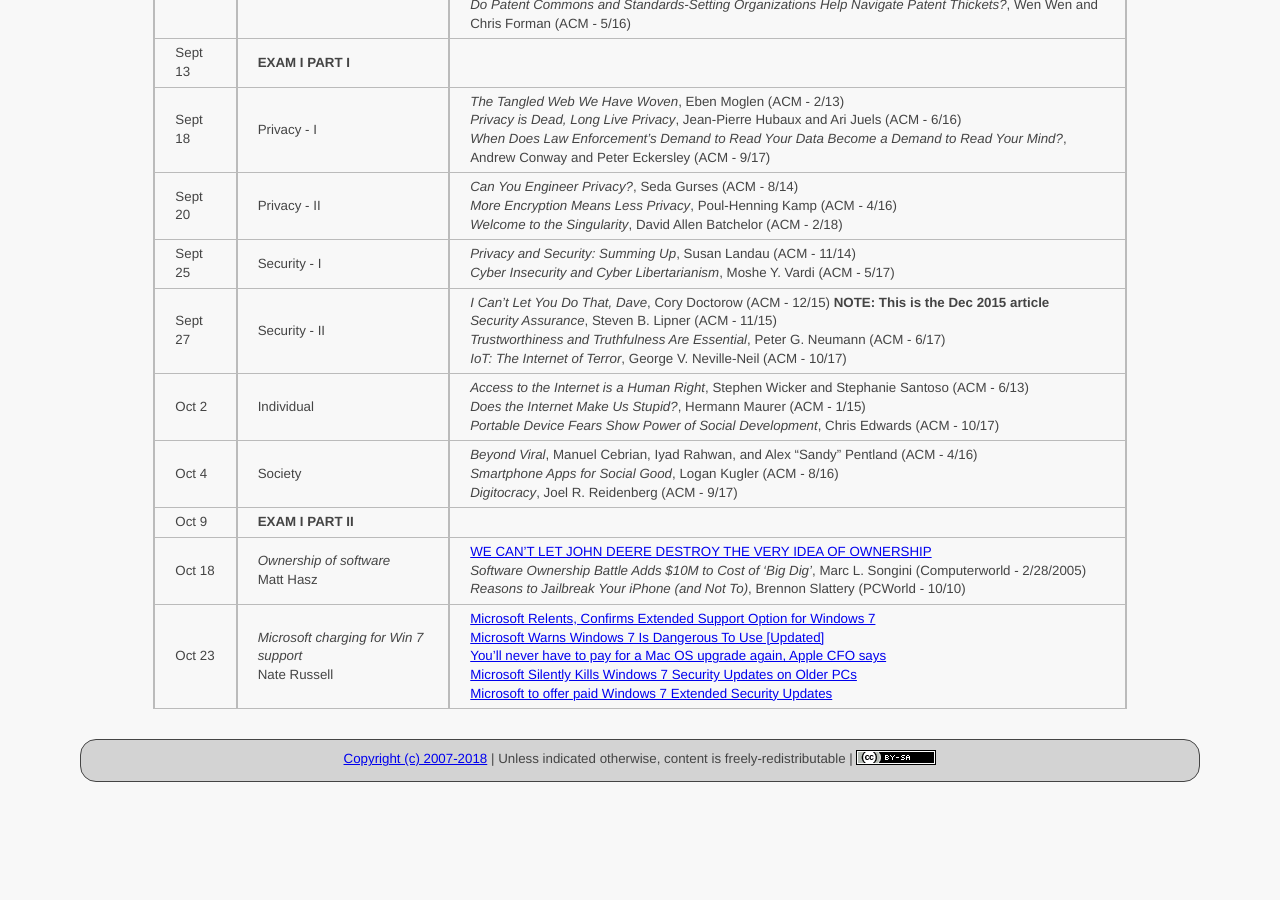
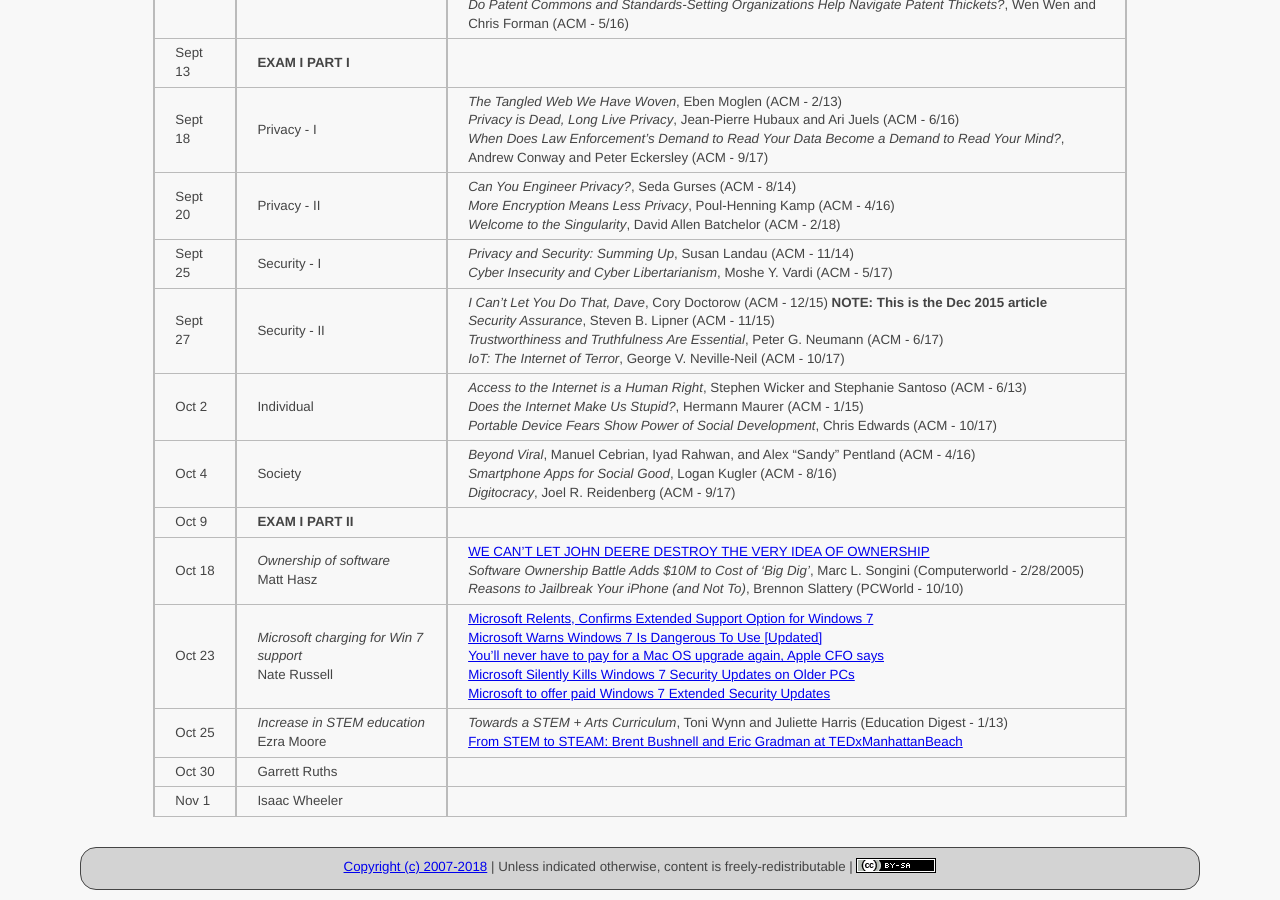
Before and after one commit to ycpcs/cs456-fall2018, a Jekyll site: the page built from schedule/index.md, in a window 1280 px wide and 900 px high, scrolled down 613 px. Built offline with Jekyll 4.4.1, drawn with Linux system fonts in a browser that asks for light colours; before the commit the page ends 1405 px from its top, so only the background shows below that.

Commit message:
add Ezra articles
add Ezra articles

```diff
--- a/schedule/index.md
+++ b/schedule/index.md
@@ -29,7 +29,9 @@ All reading materials can be accessed via [Schmidt Library](http://library.ycp.e
 > Oct 9   | **EXAM I PART II**  | |
 > Oct 18  | *Ownership of software* <br /> Matt Hasz | [WE CAN'T LET JOHN DEERE DESTROY THE VERY IDEA OF OWNERSHIP](https://www.wired.com/2015/04/dmca-ownership-john-deere/) <br /> *Software Ownership Battle Adds $10M to Cost of 'Big Dig'*, Marc L. Songini (Computerworld - 2/28/2005) <br /> *Reasons to Jailbreak Your iPhone (and Not To)*, Brennon Slattery (PCWorld - 10/10) |
 > Oct 23  | *Microsoft charging for Win 7 support* <br /> Nate Russell | [Microsoft Relents, Confirms Extended Support Option for Windows 7](https://www.extremetech.com/computing/276582-microsoft-relents-confirms-extended-support-option-for-windows-7) <br /> [Microsoft Warns Windows 7 Is Dangerous To Use \[Updated\]](https://www.forbes.com/sites/gordonkelly/2017/01/17/microsoft-windows-7-security-hardware-support-problems/#329d05decdba) <br /> [You’ll never have to pay for a Mac OS upgrade again, Apple CFO says](https://www.geekwire.com/2013/pay-mac-os-upgrade-apple-cfo/) <br /> [Microsoft Silently Kills Windows 7 Security Updates on Older PCs](https://www.extremetech.com/computing/271982-microsoft-silently-kills-windows-7-security-updates-on-older-pcs) <br /> [Microsoft to offer paid Windows 7 Extended Security Updates](https://www.zdnet.com/article/microsoft-to-offer-paid-windows-7-extended-security-updates/) |
-
+> Oct 25  | *Increase in STEM education* <br /> Ezra Moore | *Towards a STEM + Arts Curriculum*, Toni Wynn and Juliette Harris (Education Digest - 1/13) <br /> [From STEM to STEAM: Brent Bushnell and Eric Gradman at TEDxManhattanBeach](https://youtu.be/0rAbylCphUk) |
+> Oct 30  | Garrett Ruths       |
+> Nov 1   | Isaac Wheeler       |
 
 
 
```
